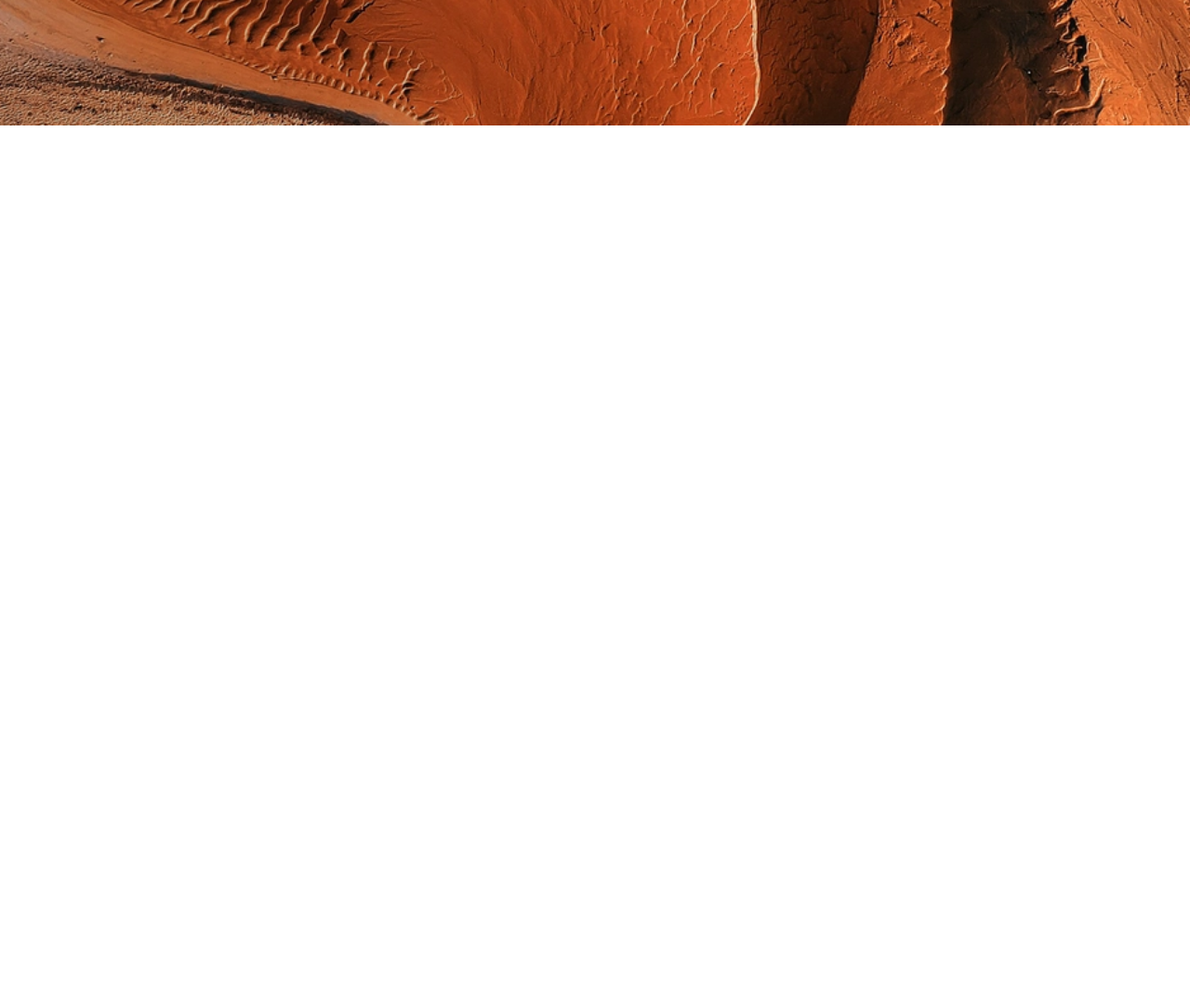
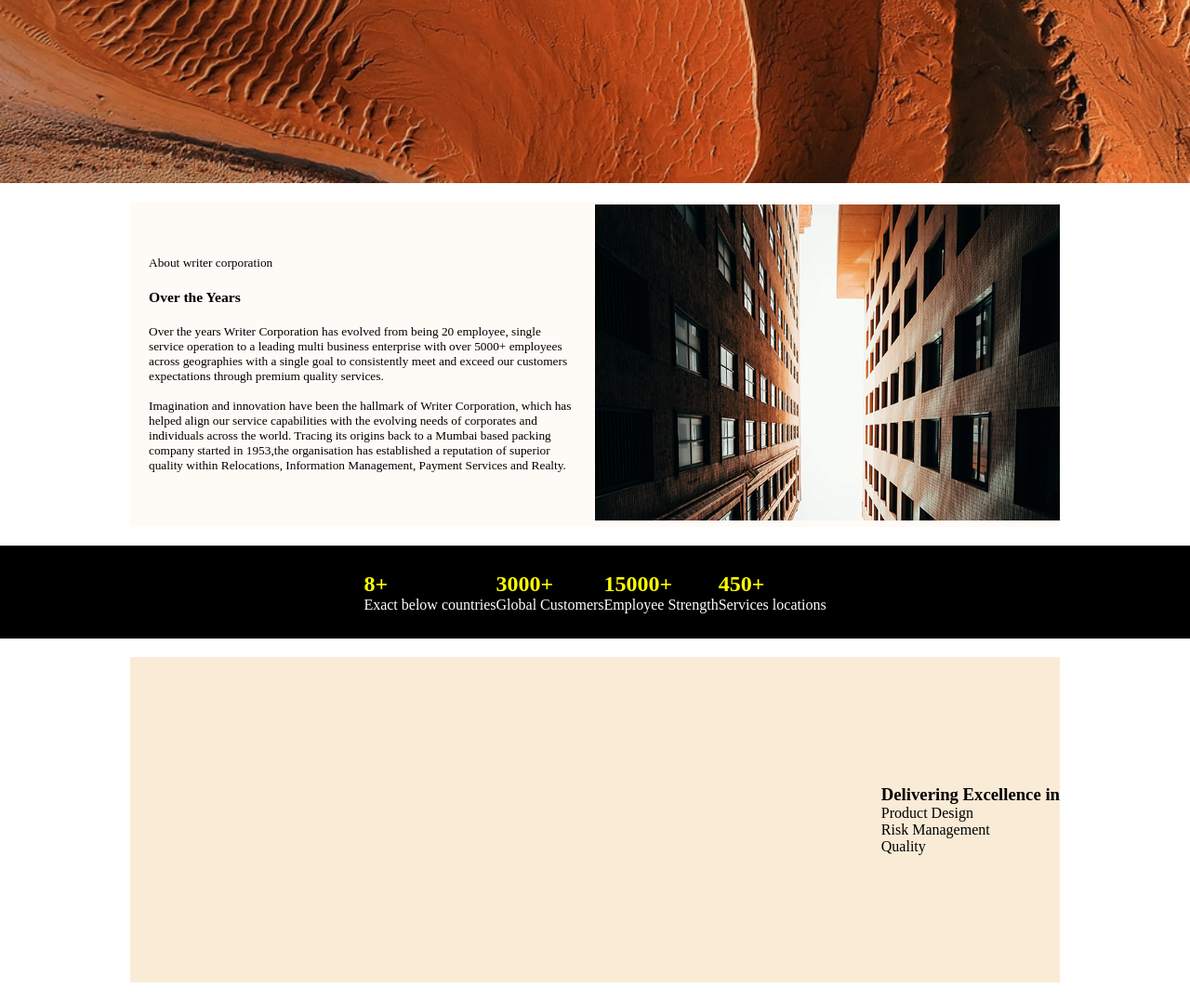
Before and after one commit to Gandhijinal/website, a plain HTML site: page Project/website/index.html in a window 1280 px wide. Shown: the part 505-1582 px from the top of the page at 93% size. Before the commit the page ends 800 px from the top, so only its background shows below. Drawn offline with Linux system fonts and the light colour scheme.

Commit message:
Added Container of text and image

```diff
--- a/Project/website/index.html
+++ b/Project/website/index.html
@@ -21,8 +21,8 @@
     <button type="button">Get in Touch </button>
     </nav>
 
-    <!-- container -->
-    <div class="container">
+    <!-- Hero container -->
+    <div class="herocontainer">
 
         <img class="bg-img" src="./HeroBanner.webp" alt="Scenery"/>
         <div class="text">
@@ -31,7 +31,72 @@
             <button class="learn more button">Learn More</button>
         </div>
     </div>
+
+    <!-- Text and Image  -->
+    <div class="container">
+        <div class="paragraph">
+            <p>About writer corporation</p>
+            <h3>Over the Years</h3>
+            <p>Over the years Writer Corporation has evolved from being 20 employee, single
+           service operation to a leading multi business enterprise with over 5000+ employees
+           across geographies with a single goal to consistently meet and exceed our customers
+           expectations through premium quality services.
+        <br>
+        <br>
+            Imagination and innovation have been the hallmark of Writer Corporation, which has
+            helped align our service capabilities with the evolving needs of corporates and
+            individuals across the world. Tracing its origins back to a Mumbai based packing company
+            started in 1953,the organisation has established a reputation of superior quality within
+            Relocations, Information Management, Payment Services and Realty.
+            </p>
+        </div>
+
+        <div class="image">
+            <img src="./Block1.png" alt="Block1">
+        </div>
+    </div>
+
+    <!-- Number and text -->
+    <div class="container2">
+        <div class="items">
+            <h2  class="number">8+</h2>
+            <p class="texts">Exact below countries</p>
+        </div>
+
+        <div class="items">
+            <h2 class="number">3000+</h2>
+            <p class="texts">Global Customers</p>
+        </div>
+
+        <div class="items">
+            <h2 class="number">15000+</h2>
+            <p class="texts">Employee Strength</p>
+        </div>
+
+        <div class="items">
+            <h2 class="number">450+</h2>
+            <p class="texts">Services locations</p>
+        </div>
+    </div>
+
+
+
+    <!-- Video  -->
+     <div class="container3">
+        <div class="video">
+
+        </div>
+
+        <div class="name">
+            <h3>Delivering Excellence in</h3>
+            <p>Product Design</p>
+            <p>Risk Management</p>
+            <p>Quality</p>
+        </div>
+
+     </div>
+
+
 </div>
-
 </body>
 </html>
--- a/Project/website/style.css
+++ b/Project/website/style.css
@@ -18,7 +18,6 @@
     justify-content: space-between;
     align-items: center;
     width: 100%;
-    position: fixed;
     top: 0;
     z-index: 1;
     background-color: white;
@@ -44,7 +43,6 @@
     padding: 10px 20px;
     background-color: black;
     color: white;
-    border: none;
     border-radius: 5px;
     cursor: pointer;
     font-size: 16px;
@@ -54,7 +52,7 @@
     background-color: gray;
   }
 
-  .container {
+  .herocontainer {
     position: relative;
     height: 80vh;
     width: 100%;
@@ -86,3 +84,72 @@
   .text button:hover {
     background-color: gray;
   }
+
+  .container {
+    position: relative;
+    display: flex;
+    justify-content: center;
+    align-items: center;
+    background-color:rgba(250, 235, 215, 0.211);
+    width: 80%;
+    max-width: 1000px;
+    height: 350px;
+    margin: 20px auto;
+  }
+
+  .paragraph{
+    display: block;
+    position: absolute;
+    right: 50%;
+    padding: 20px;
+    font-size: smaller;
+  }
+
+  .paragraph p{
+    margin-top: 20px;
+    margin-bottom: 20px;
+  }
+
+  .image{
+   position: absolute;
+    left:50%;
+  }
+
+  .image img{
+    max-width: 100%;
+    height: 340px;
+  }
+
+  .container2{
+    width: 100%;
+    height: 100px;
+    background-color: black ;
+    display: flex;
+    justify-content: center;
+    align-items: center;
+  }
+
+  .items{
+    display: block;
+
+  }
+
+  .number{
+    color: yellow;
+  }
+
+  .texts{
+    color: white;
+  }
+
+
+  .container3{
+    width: 80%;
+    max-width: 1000px;
+    height: 350px;
+    display: flex;
+    justify-content: space-between;
+    align-items: center;
+    background-color: antiquewhite;
+    margin: 20px auto;
+  }
```
Also changed, not shown: Project/website/Block1.png (added).
